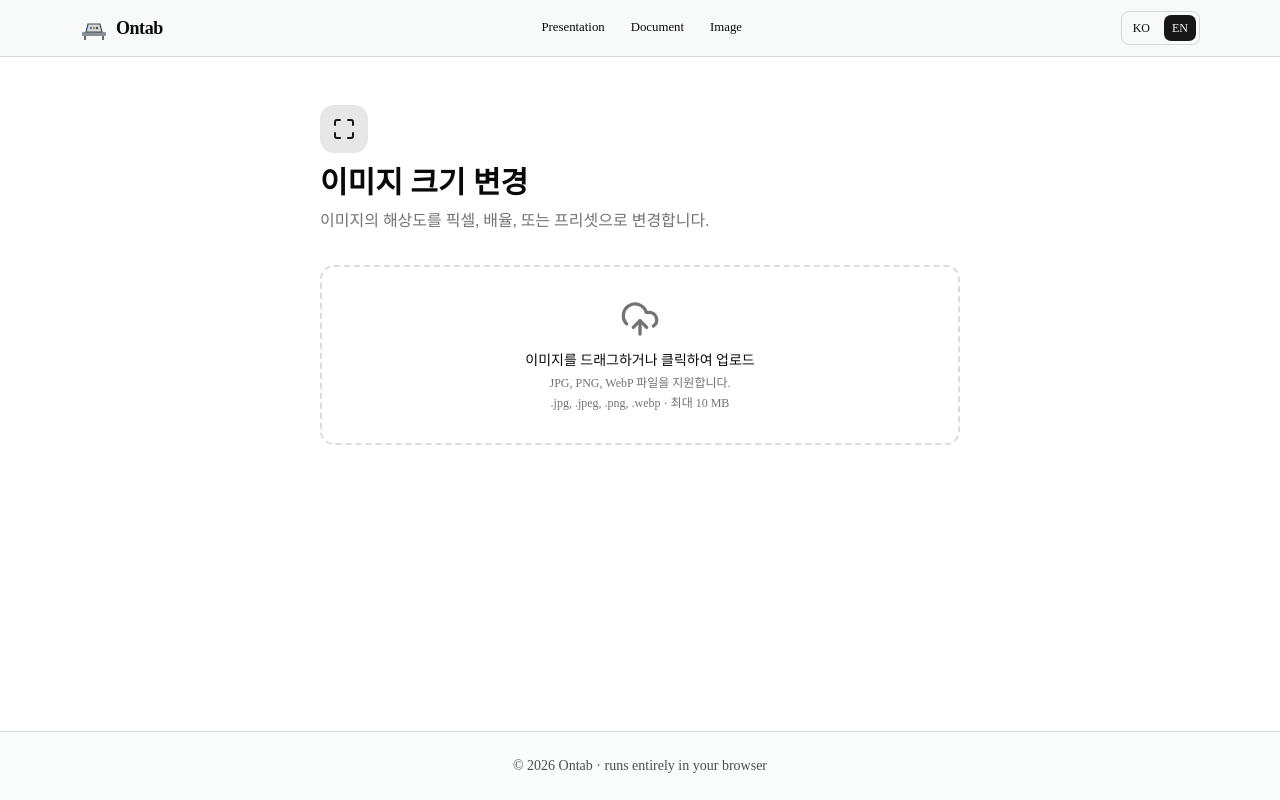
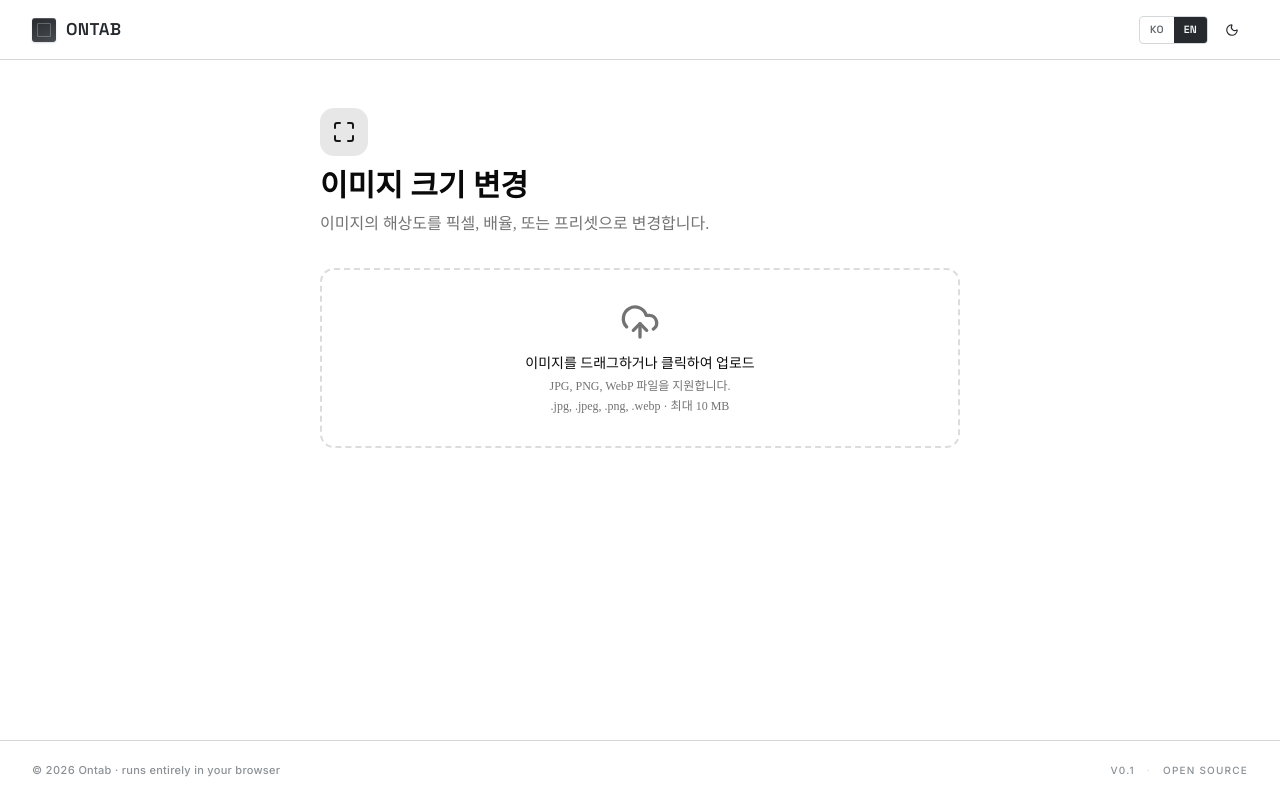
Before and after one commit to KOJUNKYUNG/tools, a Next.js app: page /en/tools/image-resize in a window 1280 px wide. Built offline with nearby package versions, Linux system fonts and the light colour scheme.

Commit message:
feat(layout): port Header/Footer/LanguageToggle from design (silver, no anchor nav)

```diff
--- a/src/app/[lang]/layout.tsx
+++ b/src/app/[lang]/layout.tsx
@@ -35,7 +35,6 @@ export default async function RootLayout({
 }>) {
   const { lang } = await params;
   const dict = await getDictionary(lang as Locale);
-  const copyright = dict.footer.copyright.replace("{year}", String(new Date().getFullYear()));
   return (
     <html
       lang={lang}
@@ -43,9 +42,13 @@ export default async function RootLayout({
       className={`${geistSans.variable} ${geistMono.variable} ${pretendard.variable} ${spaceGrotesk.variable} ${inter.variable} ${jetbrainsMono.variable} h-full antialiased`}
     >
       <body className="flex min-h-full flex-col bg-background text-foreground">
-        <Header locale={lang} labels={dict.nav} />
+        <Header locale={lang} />
         <main className="flex-1">{children}</main>
-        <Footer copyright={copyright} />
+        <Footer
+          copyright={dict.footer.copyright}
+          version={dict.footer.version}
+          license={dict.footer.license}
+        />
         <Toaster position="bottom-right" />
       </body>
     </html>
--- a/src/components/brand/Logo.tsx
+++ /dev/null
@@ -1,44 +0,0 @@
-import Link from "next/link";
-import { cn } from "@/lib/utils";
-
-interface LogoProps {
-  locale: string;
-  className?: string;
-  withText?: boolean;
-}
-
-export function Logo({ locale, className, withText = true }: LogoProps) {
-  return (
-    <Link
-      href={`/${locale}`}
-      className={cn("flex items-center gap-2 font-semibold", className)}
-      aria-label="Ontab"
-    >
-      <svg
-        width="28"
-        height="28"
-        viewBox="0 0 28 28"
-        fill="none"
-        aria-hidden="true"
-      >
-        {/* 책상 상판 */}
-        <rect x="2" y="18" width="24" height="4" rx="1" fill="var(--silver-400)" />
-        {/* 책상 다리 */}
-        <rect x="4" y="22" width="2" height="4" fill="var(--silver-500)" />
-        <rect x="22" y="22" width="2" height="4" fill="var(--silver-500)" />
-        {/* 브라우저 탭 */}
-        <path
-          d="M6 18 L8 10 L20 10 L22 18 Z"
-          fill="var(--silver-200)"
-          stroke="var(--silver-600)"
-          strokeWidth="1.2"
-        />
-        {/* 탭 위 도구 점 */}
-        <circle cx="11" cy="14" r="1.2" fill="var(--accent-electric)" />
-        <circle cx="14" cy="14" r="1.2" fill="var(--accent-copper)" />
-        <circle cx="17" cy="14" r="1.2" fill="var(--silver-600)" />
-      </svg>
-      {withText && <span className="text-lg tracking-tight">Ontab</span>}
-    </Link>
-  );
-}
--- /dev/null
+++ b/src/components/brand/Wordmark.tsx
@@ -0,0 +1,35 @@
+import Link from "next/link";
+
+interface WordmarkProps {
+  locale: string;
+  className?: string;
+}
+
+export function Wordmark({ locale, className }: WordmarkProps) {
+  return (
+    <Link
+      href={`/${locale}`}
+      className={`flex items-center gap-2.5 relative ${className ?? ""}`}
+      aria-label="Ontab"
+    >
+      <div
+        className="w-6 h-6 rounded-[3px] relative"
+        style={{
+          background: "linear-gradient(160deg, var(--ink-strong), var(--silver-600))",
+          boxShadow: "inset 0 1px 0 rgba(255,255,255,0.2), 0 1px 2px rgba(20,30,60,0.15)",
+        }}
+      >
+        <div
+          className="absolute inset-[5px] rounded-[1px] border"
+          style={{ borderColor: "rgba(255,255,255,0.25)" }}
+        />
+      </div>
+      <span
+        className="font-display text-[17px] font-semibold tracking-[0.08em]"
+        style={{ color: "var(--headline)" }}
+      >
+        ONTAB
+      </span>
+    </Link>
+  );
+}
--- a/src/components/layout/Footer.tsx
+++ b/src/components/layout/Footer.tsx
@@ -1,11 +1,45 @@
 interface FooterProps {
   copyright: string;
+  version: string;
+  license: string;
 }
 
-export function Footer({ copyright }: FooterProps) {
+export function Footer({ copyright, version, license }: FooterProps) {
   return (
-    <footer className="border-t border-silver-200 bg-silver-50/50 py-6 text-center text-sm text-silver-600">
-      <p>{copyright}</p>
+    <footer
+      className="px-8 py-4 flex items-center justify-between border-t relative"
+      style={{
+        borderColor: "var(--border)",
+        height: "60px",
+        borderStyle: "solid",
+        margin: "0px",
+        padding: "16px 32px",
+        fontWeight: 500,
+      }}
+    >
+      <div
+        aria-hidden="true"
+        className="absolute inset-0 pointer-events-none"
+        style={{
+          backgroundColor: "var(--bg)",
+          opacity: "var(--tweak-footer-bg-opacity, 1)",
+          transition: "opacity 200ms ease",
+        }}
+      />
+      <div
+        className="font-body text-[11px] tabular-nums tracking-wide relative"
+        style={{ color: "var(--ink-soft)" }}
+      >
+        {copyright}
+      </div>
+      <div
+        className="flex items-center gap-3 font-body text-[10px] tracking-[0.12em] uppercase relative"
+        style={{ color: "var(--ink-soft)" }}
+      >
+        <span>{version}</span>
+        <span style={{ color: "var(--border)" }}>·</span>
+        <span>{license}</span>
+      </div>
     </footer>
   );
 }
--- a/src/components/layout/Header.tsx
+++ b/src/components/layout/Header.tsx
@@ -1,73 +1,52 @@
 "use client";
 
-import Link from "next/link";
-import { useState } from "react";
-import { MenuIcon, XIcon } from "lucide-react";
-import { Button } from "@/components/ui/button";
-import { Logo } from "@/components/brand/Logo";
+import { useEffect, useState } from "react";
+import { useTheme } from "next-themes";
+import { Sun, Moon } from "lucide-react";
+import { Wordmark } from "@/components/brand/Wordmark";
 import { LanguageToggle } from "@/components/layout/LanguageToggle";
 
 interface HeaderProps {
   locale: string;
-  labels: {
-    presentation: string;
-    document: string;
-    image: string;
-  };
 }
 
-export function Header({ locale, labels }: HeaderProps) {
-  const [mobileOpen, setMobileOpen] = useState(false);
-
-  const navLinks = [
-    { href: `/${locale}#shelf-presentation`, label: labels.presentation },
-    { href: `/${locale}#shelf-document`, label: labels.document },
-    { href: `/${locale}#shelf-image`, label: labels.image },
-  ];
+export function Header({ locale }: HeaderProps) {
+  const { resolvedTheme, setTheme } = useTheme();
+  const [mounted, setMounted] = useState(false);
+  useEffect(() => setMounted(true), []);
+  const theme = mounted && resolvedTheme === "dark" ? "dark" : "light";
 
   return (
-    <header className="sticky top-0 z-50 border-b border-silver-200 bg-silver-50/85 backdrop-blur-md">
-      <div className="mx-auto flex h-14 max-w-6xl items-center justify-between px-4">
-        <Logo locale={locale} />
-
-        <nav className="hidden items-center gap-1 md:flex">
-          {navLinks.map((link) => (
-            <Button key={link.href} variant="ghost" size="sm" asChild>
-              <Link href={link.href}>{link.label}</Link>
-            </Button>
-          ))}
-        </nav>
-
-        <div className="flex items-center gap-2">
-          <LanguageToggle currentLocale={locale} />
-          <Button
-            variant="ghost"
-            size="icon"
-            className="md:hidden"
-            onClick={() => setMobileOpen(!mobileOpen)}
-            aria-label="menu"
-          >
-            {mobileOpen ? <XIcon className="size-5" /> : <MenuIcon className="size-5" />}
-          </Button>
-        </div>
+    <header
+      className="flex items-center justify-between px-8 py-5 border-b relative"
+      style={{
+        borderColor: "var(--border)",
+        height: "60px",
+        fontWeight: 400,
+      }}
+    >
+      <div
+        aria-hidden="true"
+        className="absolute inset-0 pointer-events-none"
+        style={{
+          backgroundColor: "var(--bg)",
+          opacity: "var(--tweak-header-bg-opacity, 1)",
+          transition: "opacity 200ms ease",
+        }}
+      />
+      <Wordmark locale={locale} />
+      <div className="flex items-center gap-1 relative">
+        <LanguageToggle currentLocale={locale} />
+        <button
+          onClick={() => setTheme(theme === "dark" ? "light" : "dark")}
+          className="w-8 h-8 flex items-center justify-center rounded-[4px] transition-colors focus-ring"
+          style={{ color: "var(--ink-strong)" }}
+          title="Toggle theme"
+          aria-label="Toggle theme"
+        >
+          {theme === "dark" ? <Sun size={14} /> : <Moon size={14} />}
+        </button>
       </div>
-
-      {mobileOpen && (
-        <nav className="flex flex-col gap-1 border-t border-silver-200 px-4 py-3 md:hidden">
-          {navLinks.map((link) => (
-            <Button
-              key={link.href}
-              variant="ghost"
-              size="sm"
-              className="justify-start"
-              asChild
-              onClick={() => setMobileOpen(false)}
-            >
-              <Link href={link.href}>{link.label}</Link>
-            </Button>
-          ))}
-        </nav>
-      )}
     </header>
   );
 }
--- a/src/components/layout/LanguageToggle.tsx
+++ b/src/components/layout/LanguageToggle.tsx
@@ -1,7 +1,6 @@
 "use client";
 
 import { useRouter, usePathname } from "next/navigation";
-import { Button } from "@/components/ui/button";
 import { locales } from "@/i18n/locales";
 
 interface Props {
@@ -14,7 +13,6 @@ export function LanguageToggle({ currentLocale }: Props) {
 
   const switchTo = (target: string) => {
     const segments = pathname.split("/");
-    // segments: ["", "ko", "tools", ...]
     if (locales.includes(segments[1] as (typeof locales)[number])) {
       segments[1] = target;
     } else {
@@ -24,17 +22,23 @@ export function LanguageToggle({ currentLocale }: Props) {
   };
 
   return (
-    <div className="flex items-center gap-1 rounded-md border border-silver-200 p-0.5">
-      {locales.map((loc) => (
-        <Button
-          key={loc}
-          variant={loc === currentLocale ? "default" : "ghost"}
-          size="sm"
-          className="h-7 px-2 text-xs uppercase"
-          onClick={() => switchTo(loc)}
+    <div
+      className="flex items-center rounded-[4px] overflow-hidden border mr-1"
+      style={{ borderColor: "var(--border)", height: 28 }}
+    >
+      {locales.map((lc) => (
+        <button
+          key={lc}
+          onClick={() => switchTo(lc)}
+          className="px-2.5 h-full font-display text-[10.5px] font-semibold tracking-[0.08em] uppercase transition-colors"
+          style={{
+            background: currentLocale === lc ? "var(--ink-strong)" : "transparent",
+            color: currentLocale === lc ? "var(--bg)" : "var(--ink)",
+            cursor: currentLocale === lc ? "default" : "pointer",
+          }}
         >
-          {loc}
-        </Button>
+          {lc}
+        </button>
       ))}
     </div>
   );
```
